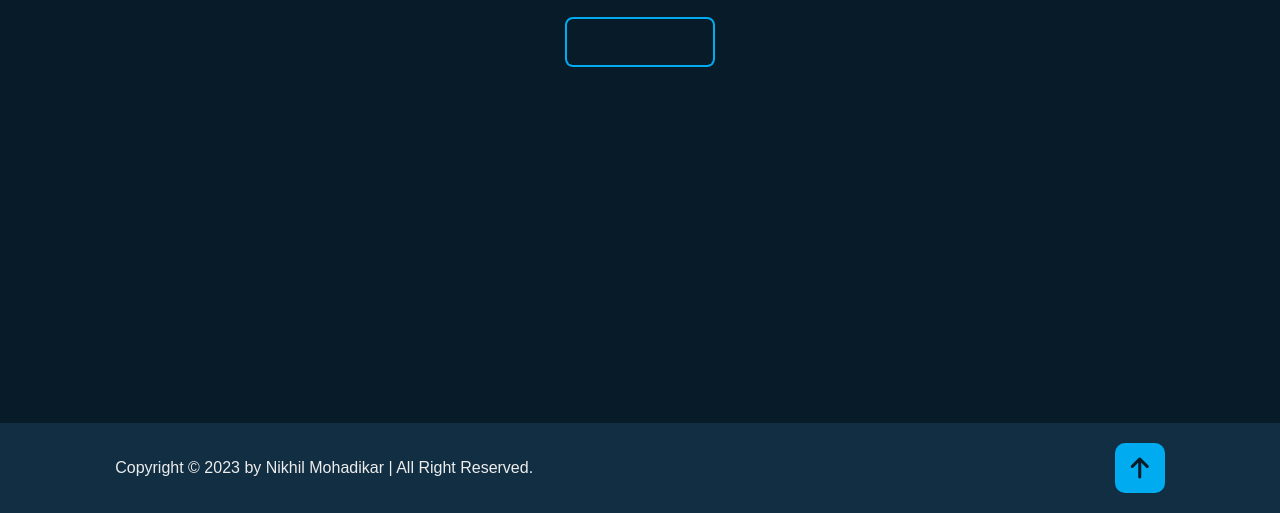
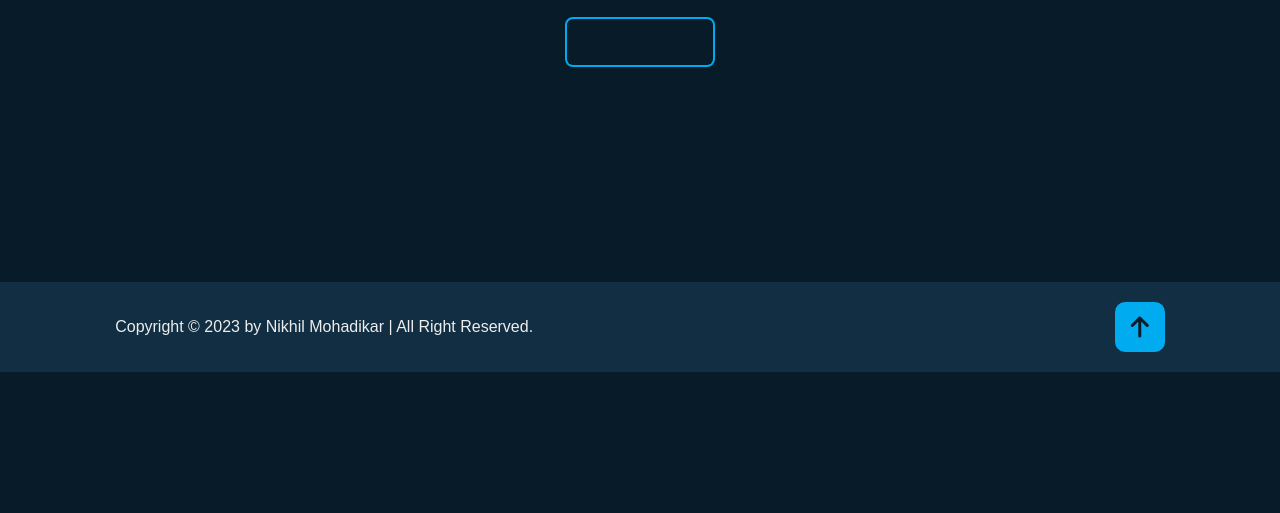
Before and after one commit to nikhilmohadikar/Portfolio-Application, a plain HTML site: page index.html in a window 1280 px wide. Shown: the part 3748-4261 px from the top of the page. After the commit the page ends 4120 px from the top, so only its background shows below. Drawn offline with Linux system fonts and the light colour scheme.

Commit message:
Add files via upload

```diff
--- a/style.css
+++ b/style.css
@@ -730,7 +730,6 @@ span {
     flex-wrap: wrap;
     padding: 2rem 9%;
     background: var(--second-bg-color);
-    margin-top: 11%;
     color: var(--text-color);
 }
 
@@ -1133,3 +1132,28 @@ span {
         max-width: 40rem;
     }
 }
+
+
+
+/*************************** Scroll Bar Line ***************************/
+
+
+::-webkit-scrollbar {
+    width: 20px;
+}
+
+::-webkit-scrollbar-track {
+    background-color: rgb(1, 2, 2);
+}
+
+::-webkit-scrollbar-thumb {
+    background-color: #b4afaf;
+    border-radius: 20px;
+    border: 6px solid transparent;
+    background-clip: content-box;
+    transition: all 0.3s ease;
+}
+
+::-webkit-scrollbar-thumb:hover {
+    background-color: #fff;
+}
```
